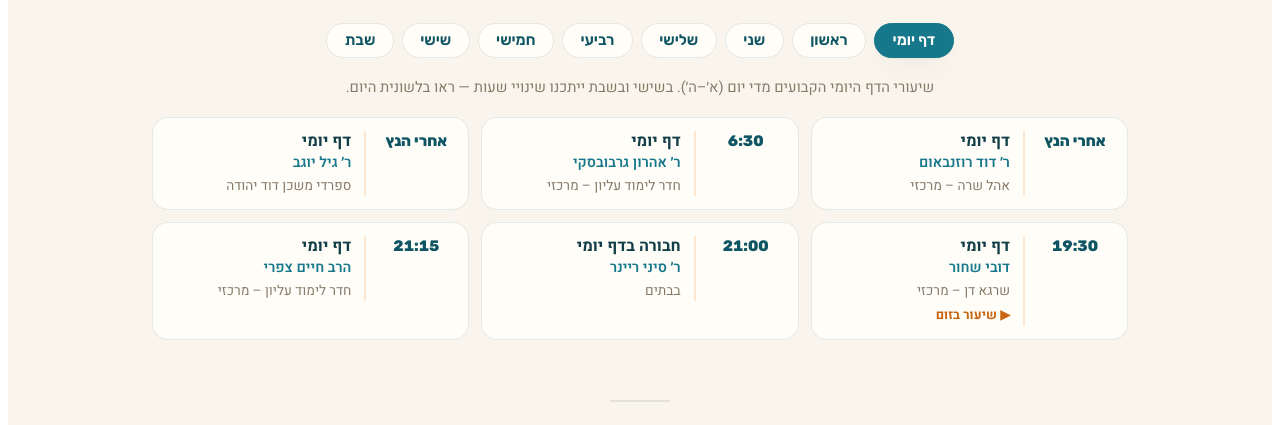
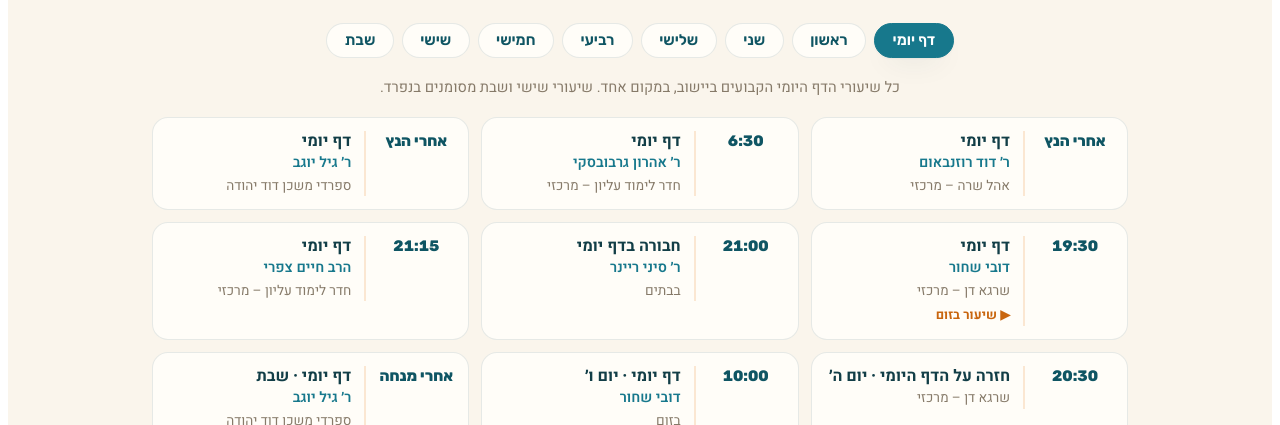
Before and after one commit to dovi-shachor/neria-shabbat, a plain HTML site: page index.html in a window 1280 px wide. Shown: the part 3465-3890 px from the top of the page. Drawn offline with Linux system fonts and the light colour scheme.

Commit message:
איסוף כל שיעורי הדף היומי לקטגוריה אחת

```diff
--- a/index.html
+++ b/index.html
@@ -522,13 +522,17 @@ const DATA = {
     {t:"לימוד בוקר בעיון · מצוות התלויות בארץ",m:"בית הכנסת הספרדי",time:"ב׳ ו־ד׳ · 8:45–11:30"}
   ],
   midrash:[
-    {label:"דף יומי", note:"שיעורי הדף היומי הקבועים מדי יום (א׳–ה׳). בשישי ובשבת ייתכנו שינויי שעות — ראו בלשונית היום.", items:[
+    {label:"דף יומי", note:"כל שיעורי הדף היומי הקבועים ביישוב, במקום אחד. שיעורי שישי ושבת מסומנים בנפרד.", items:[
       {z:"אחרי הנץ", s:"דף יומי", t:"ר׳ דוד רוזנבאום", p:"אהל שרה – מרכזי"},
       {z:"6:30", s:"דף יומי", t:"ר׳ אהרון גרבובסקי", p:"חדר לימוד עליון – מרכזי"},
       {z:"אחרי הנץ", s:"דף יומי", t:"ר׳ גיל יוגב", p:"ספרדי משכן דוד יהודה"},
       {z:"19:30", s:"דף יומי", t:"דובי שחור", p:"שרגא דן – מרכזי", zoom:"https://did.li/DafYomiDovi"},
       {z:"21:00", s:"חבורה בדף יומי", t:"ר׳ סיני ריינר", p:"בבתים"},
-      {z:"21:15", s:"דף יומי", t:"הרב חיים צפרי", p:"חדר לימוד עליון – מרכזי"}
+      {z:"21:15", s:"דף יומי", t:"הרב חיים צפרי", p:"חדר לימוד עליון – מרכזי"},
+      {z:"20:30", s:"חזרה על הדף היומי · יום ה׳", t:"", p:"שרגא דן – מרכזי"},
+      {z:"10:00", s:"דף יומי · יום ו׳", t:"דובי שחור", p:"בזום", zoom:"https://did.li/DafYomiDovi"},
+      {z:"אחרי מנחה", s:"דף יומי · שבת", t:"ר׳ גיל יוגב", p:"ספרדי משכן דוד יהודה"},
+      {z:"מוצ״ש", s:"דף יומי · שבת", t:"דובי שחור", p:"בזום", zoom:"https://did.li/DafYomiDovi"}
     ]},
     {label:"ראשון", items:[
       {z:"אחרי הנץ", s:"דף יומי", t:"ר׳ דוד רוזנבאום", p:"אהל שרה – מרכזי"},
```
